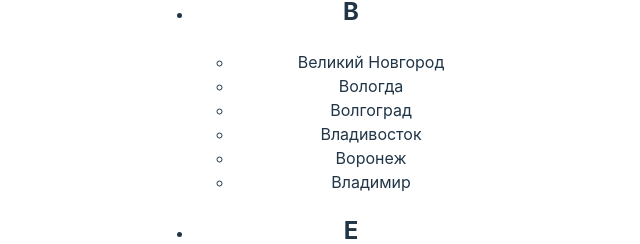
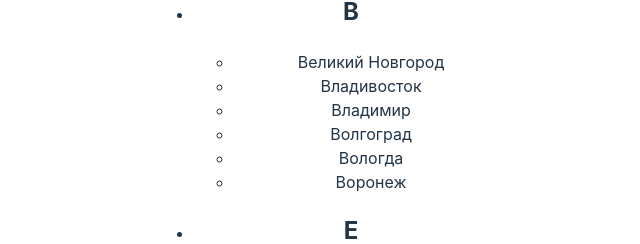
Before and after one commit to vikkitikky/city-list-app, a React (Vite) app: page / in a window 1280 px wide. Shown: the part 448-692 px from the top of the page, without its empty margins (309-949 px from the left). Built offline with nearby package versions, Linux system fonts and the light colour scheme.

Commit message:
fix: исправлена сортировка

```diff
--- a/src/App.tsx
+++ b/src/App.tsx
@@ -235,8 +235,12 @@ const defaultCities: City[] = [
 function App() {
   const [cities, setCities] = useState<City[]>(() => {
     const savedCities = localStorage.getItem('cities');
-    return savedCities ? JSON.parse(savedCities) : getUniqueCities(defaultCities);
+    return savedCities ? JSON.parse(savedCities).sort(compareCitiesName) : getUniqueCities(defaultCities);
   });
+
+  function compareCitiesName(a: City, b: City): number {
+    return a.name.localeCompare(b.name);
+  }
 
   function getUniqueCities(list: City[]) {
     const listWithUniqueValues = list.reduce((acc: City[], current): City[] => {
@@ -246,7 +250,7 @@ function App() {
       }
       return acc;
     }, []);
-    listWithUniqueValues.sort((a, b) => a.name[0].charCodeAt(0) - b.name[0].charCodeAt(0));
+    listWithUniqueValues.sort(compareCitiesName);
     return listWithUniqueValues;
   }
 
@@ -255,10 +259,12 @@ function App() {
     if (cityAlreadyExists) {
       return false;
     }
-    setCities([...cities, {
+    const newList = ([...cities, {
       id: Date.now(),
       name: cityName,
     }]);
+    newList.sort(compareCitiesName)
+    setCities(newList);
     return true;
   };
 
```
